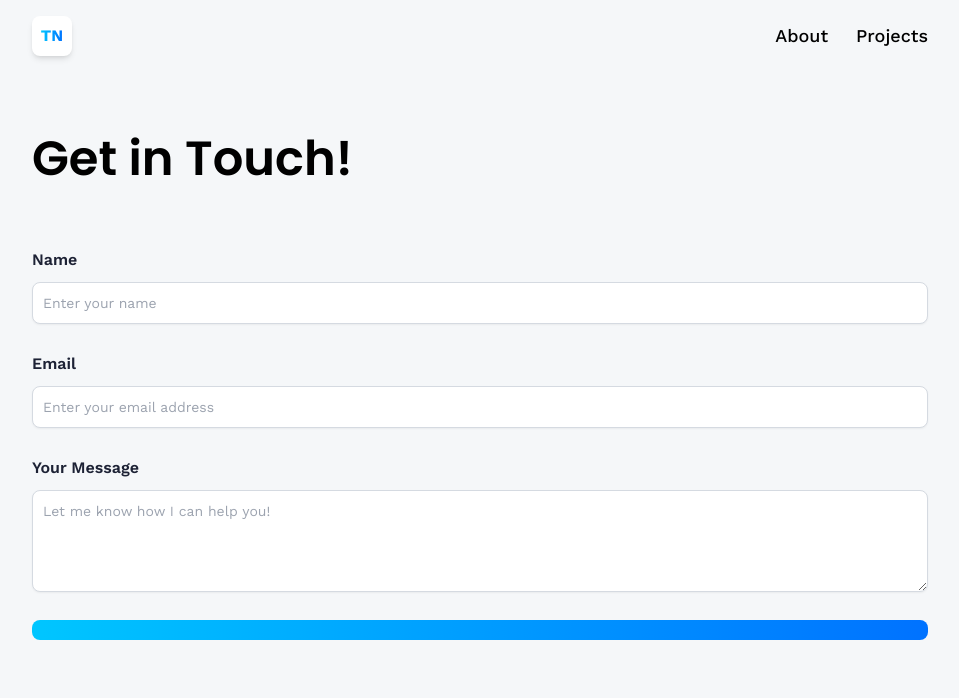
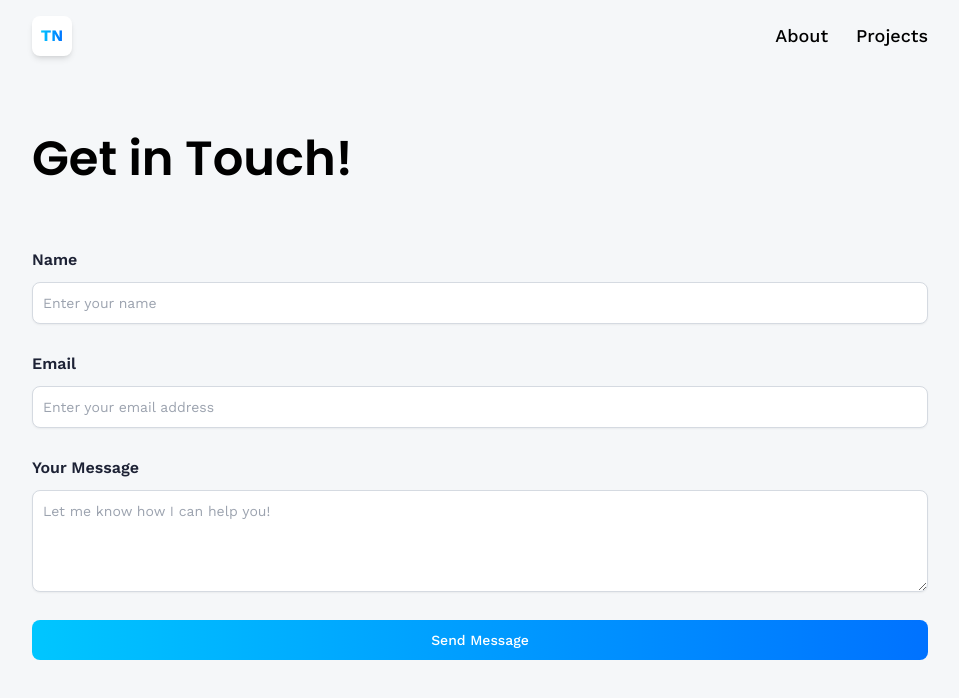
Before and after one commit to Heisenberg3009/3D_Portfolio, a React (Vite) app: page /contact in a window 1280 px wide. Shown: the top 698 px of the page, without its empty margins (160-1119 px from the left). Built offline with nearby package versions, Linux system fonts and the light colour scheme.

Commit message:
Twelveth Commit

```diff
--- a/src/pages/Contact.jsx
+++ b/src/pages/Contact.jsx
@@ -2,15 +2,21 @@ import React, { useState } from "react";
 
 const Contact = () => {
   const [form, setForm] = useState({ name: "", email: "", message: "" });
+  const [isLoading, setIsLoading] = useState(false);
+
   const handleChange = () => {};
   const handleFocus = () => {};
   const handleBlur = () => {};
+  const handleSubmit = () => {};
 
   return (
     <section className="relative flex lg:flex-row flex-col max-container">
       <div className="flex-1 min-w-[50%] flex flex-col">
         <h1 className="head-text">Get in Touch!</h1>
-        <form className="w-full flex flex-col gap-7 mt-14">
+        <form
+          className="w-full flex flex-col gap-7 mt-14"
+          onSubmit={handleSubmit}
+        >
           <label className="text-black-500 font-semibold">
             Name
             <input
@@ -41,7 +47,7 @@ const Contact = () => {
             Your Message
             <textarea
               name="message"
-              rows = {4}
+              rows={4}
               className="textarea"
               placeholder="Let me know how I can help you!"
               required
@@ -52,11 +58,14 @@ const Contact = () => {
             />
           </label>
           <button
-            type = "submit"
+            type="submit"
             className="btn"
+            disabled={isLoading}
             onFocus={handleFocus}
             onBlur={handleBlur}
-          />
+          >
+            {isLoading ? "Sending..." : "Send Message"}
+          </button>
         </form>
       </div>
     </section>
```
